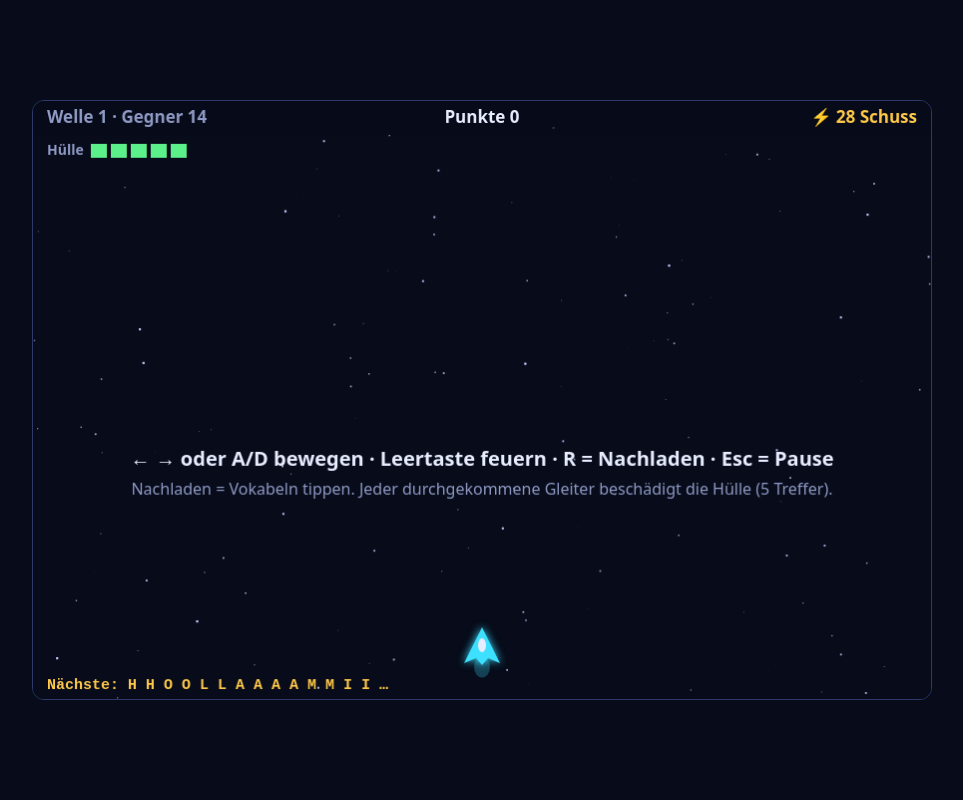
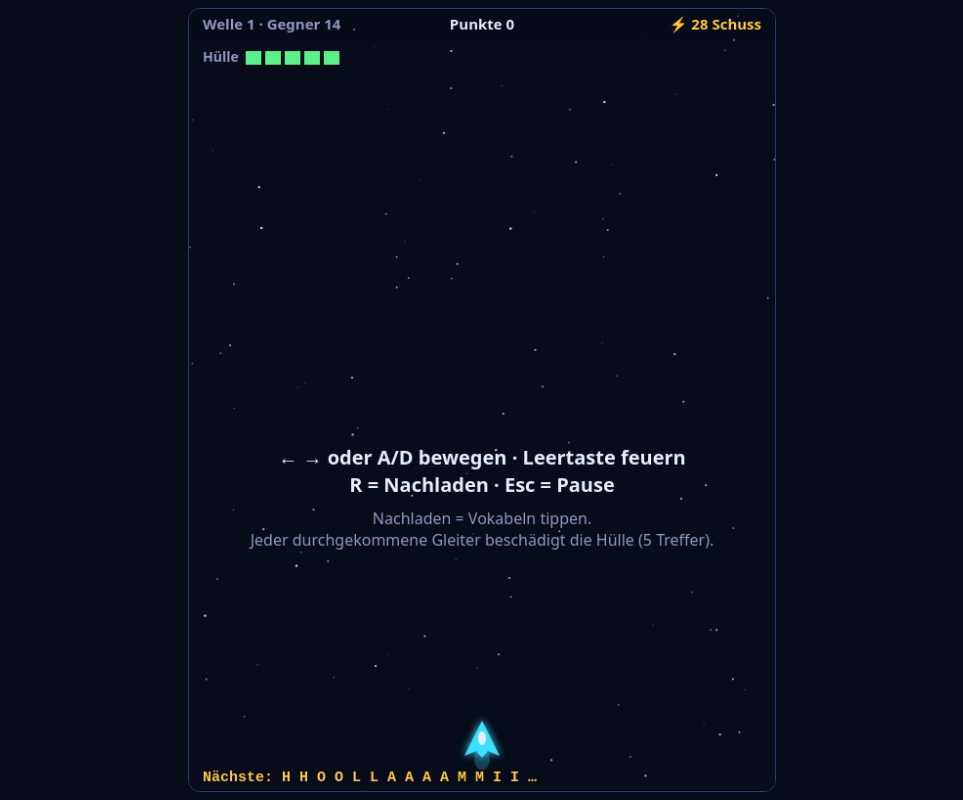
Before and after one commit to IngoWinter/vokabel-blaster, a plain HTML site: page index.html in a window 1280 px wide. Both pictures are taken after a click on the button "Start ⏎". Shown: the whole page, without its empty margins (158-1121 px from the left). Drawn offline with Linux system fonts and the light colour scheme.

Commit message:
switch vokabel-blaster to 3:4 portrait playfield and stop repeating boss questions

```diff
--- a/index.html
+++ b/index.html
@@ -9,7 +9,7 @@
   * { box-sizing:border-box; }
   html,body { margin:0; height:100%; background:var(--bg); color:var(--text); font-family:system-ui,-apple-system,"Segoe UI",sans-serif; }
   body { display:flex; align-items:center; justify-content:center; padding:8px; }
-  #wrap { position:relative; width:min(100%, 900px, calc((100vh - 16px) * 1.5)); aspect-ratio:3/2; border:1px solid var(--line); border-radius:12px; overflow:hidden; }
+  #wrap { position:relative; width:min(100%, 600px, calc((100vh - 16px) * 0.75)); aspect-ratio:3/4; border:1px solid var(--line); border-radius:12px; overflow:hidden; }
   canvas { display:block; width:100%; height:100%; touch-action:none; }
   #ui, #fx { position:absolute; inset:0; pointer-events:none; }
   #ui { display:flex; align-items:center; justify-content:center; padding:16px; }
@@ -51,7 +51,7 @@
   .hint { font-size:.8rem; color:var(--muted); }
   .timer { height:6px; background:#18234d; border-radius:3px; overflow:hidden; margin-top:8px; }
   .timer div { height:100%; background:var(--bad); width:100%; }
-  #banner { position:absolute; left:0; right:0; top:36%; text-align:center; font-size:2.6rem; font-weight:800; color:var(--warn); text-shadow:0 0 24px rgba(255,201,74,.6); pointer-events:none; }
+  #banner { position:absolute; left:0; right:0; top:36%; padding:0 16px; text-align:center; font-size:2.6rem; font-weight:800; color:var(--warn); text-shadow:0 0 24px rgba(255,201,74,.6); pointer-events:none; }
   #banner small { display:block; font-size:1.05rem; font-weight:600; color:var(--text); text-shadow:none; margin-top:8px; }
   .fly { position:absolute; font-weight:800; font-size:1.4rem; color:var(--warn); text-shadow:0 0 10px rgba(255,201,74,.8); transition:transform .7s cubic-bezier(.5,-.3,.6,1), opacity .7s; }
   .missed { margin:10px 0; padding:0; list-style:none; columns:2; font-size:.95rem; }
@@ -63,7 +63,7 @@
 </head>
 <body>
 <div id="wrap">
-  <canvas id="c" width="900" height="600"></canvas>
+  <canvas id="c" width="600" height="800"></canvas>
   <div id="ui">
     <div id="menu" class="panel">
       <h1>VOKABEL-BLASTER</h1>
@@ -198,7 +198,7 @@ const AMMO_PACK = 10;
 const BOX_DAYS = [0, 0, 1, 3, 7, 14];
 const SECURE_BOX = 3;
 const BOSS_TIME = 25;
-const W = 900, H = 600;
+const W = 600, H = 800;
 
 const $ = id => document.getElementById(id);
 const cv = $('c'), ctx = cv.getContext('2d');
@@ -467,7 +467,7 @@ function startGame() {
     player: { x: W / 2, y: H - 50 }, bullets: [], enemies: [], parts: [], texts: [],
     spawnLeft: 0, spawnT: 0, cooldown: 0, hintT: 0, combo: 0, shake: 0, flash: 0, whiteFlash: 0,
     power: {}, shield: 0, drops: [],
-    escapes: 0, waveTotal: 0, badWaves: 0, breather: false, bonus: false, bonusKills: 0, rush: false, boss: null,
+    escapes: 0, waveTotal: 0, badWaves: 0, breather: false, bonus: false, bonusKills: 0, rush: false, boss: null, bossUsed: new Set(),
   };
   G.answerIndex = new Map();
   for (const it of sel.pool) for (const a of alternatives(answerOf(it))) G.answerIndex.set(norm(a), it);
@@ -885,11 +885,15 @@ function nextRound() {
 
 // ---------- Boss ----------
 function startBoss() {
-  if (!G.queue.length) G.queue = orderPool(G.pool, G.dir);
-  const items = G.roundItems.length ? G.roundItems : [G.queue.shift()];
+  let items = G.roundItems.filter(it => !G.bossUsed.has(it));
+  if (!items.length) {
+    if (!G.queue.length) G.queue = orderPool(G.pool, G.dir);
+    items = [G.queue.shift()];
+  }
   const item = G.round >= 4
     ? items.slice().sort((a, b) => answerOf(b).length - answerOf(a).length)[0]
     : items[Math.random() * items.length | 0];
+  G.bossUsed.add(item);
   G.boss = { item, x: W / 2, y: -90, t: 0, time: BOSS_TIME, state: 'enter', hp: 1, flashT: 0, shots: [] };
   G.bullets = []; G.enemies = [];
   phase = 'boss';
@@ -1076,7 +1080,7 @@ function drawDrop(d) {
 
 function drawHud() {
   ctx.fillStyle = 'rgba(7,11,26,.6)'; ctx.fillRect(0, 0, W, 34);
-  ctx.font = '600 17px system-ui, sans-serif'; ctx.textBaseline = 'middle';
+  ctx.font = '600 15px system-ui, sans-serif'; ctx.textBaseline = 'middle';
   ctx.fillStyle = '#8f9ac4'; ctx.textAlign = 'left';
   ctx.fillText(G.bonus ? `Bonuswelle · ${G.bonusKills}/${G.waveTotal}` : `Welle ${G.round} · Gegner ${G.enemies.length + G.spawnLeft}`, 14, 17);
   if (!G.test) {
@@ -1085,7 +1089,7 @@ function drawHud() {
       ctx.fillStyle = i < G.hull ? (G.hull <= 2 ? '#ff5d73' : '#5bf08a') : '#18234d';
       ctx.fillRect(58 + i * 20, 43, 16, 14);
     }
-    ctx.font = '600 17px system-ui, sans-serif';
+    ctx.font = '600 15px system-ui, sans-serif';
   }
   ctx.fillStyle = '#e8ecff'; ctx.textAlign = 'center';
   const mult = comboMult();
@@ -1170,9 +1174,11 @@ function draw(dt) {
     if (phase === 'shoot' || phase === 'pause') drawHud();
     if (phase === 'shoot' && G.hintT > 0) {
       ctx.fillStyle = '#e8ecff'; ctx.font = '600 20px system-ui, sans-serif'; ctx.textAlign = 'center';
-      ctx.fillText('← → oder A/D bewegen · Leertaste feuern · R = Nachladen · Esc = Pause', W / 2, H / 2 + 60);
+      ctx.fillText('← → oder A/D bewegen · Leertaste feuern', W / 2, H / 2 + 60);
+      ctx.fillText('R = Nachladen · Esc = Pause', W / 2, H / 2 + 88);
       ctx.fillStyle = '#8f9ac4'; ctx.font = '16px system-ui, sans-serif';
-      ctx.fillText(`Nachladen = Vokabeln tippen. Jeder durchgekommene Gleiter beschädigt die Hülle (${HULL} Treffer).`, W / 2, H / 2 + 90);
+      ctx.fillText('Nachladen = Vokabeln tippen.', W / 2, H / 2 + 122);
+      ctx.fillText(`Jeder durchgekommene Gleiter beschädigt die Hülle (${HULL} Treffer).`, W / 2, H / 2 + 144);
     }
   }
   if (G.whiteFlash > 0) {
```
